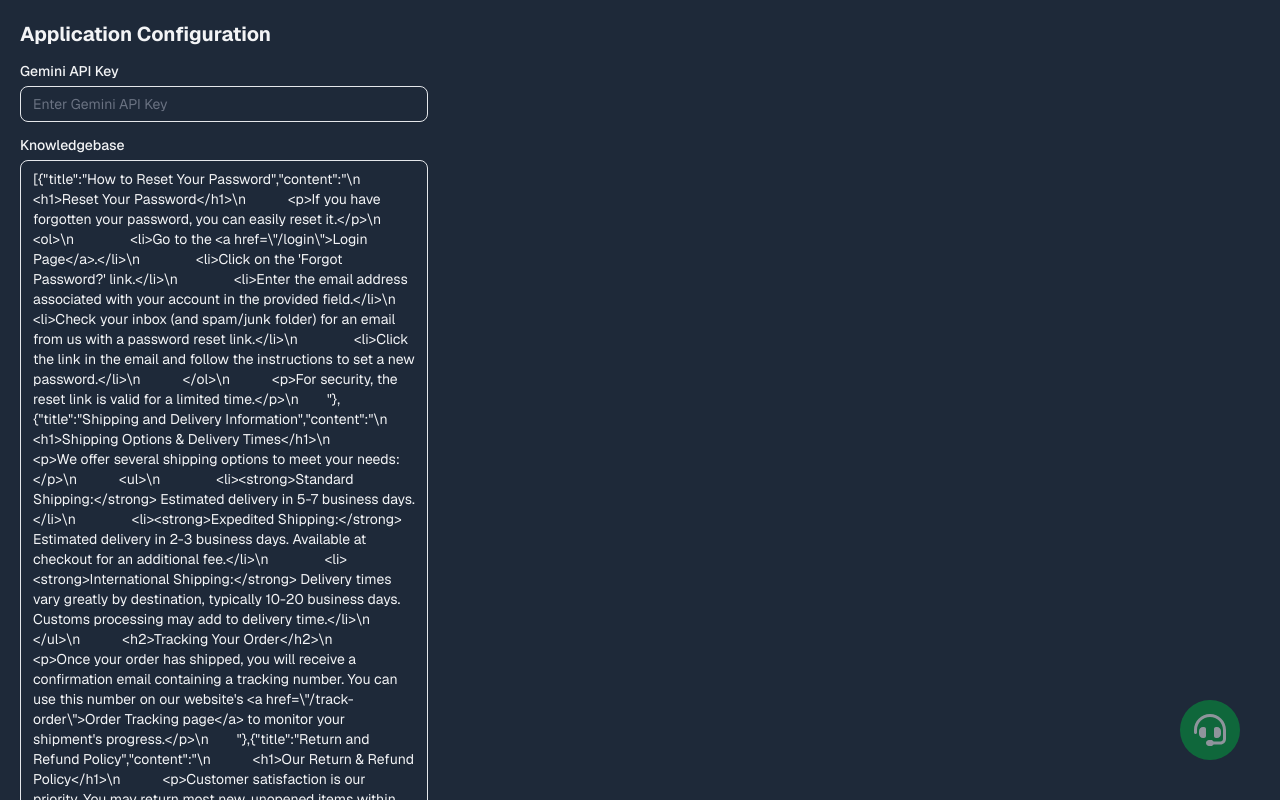
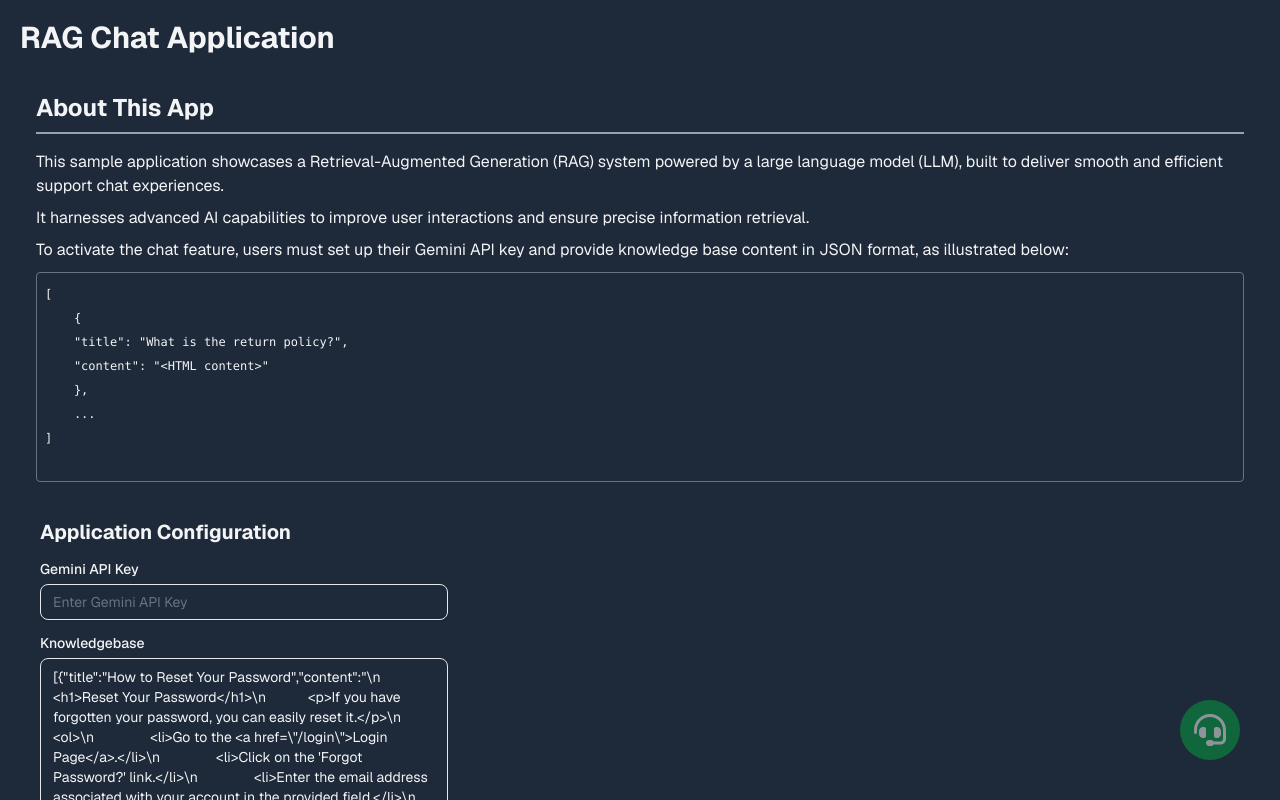
Before and after one commit to harimaurya/hm-support-chat, a Next.js app: page / in a window 1280 px wide. Shown: the top 800 px of the page. Built offline with nearby package versions, Linux system fonts and the light colour scheme.

Commit message:
Added about content

```diff
--- a/app/layout.tsx
+++ b/app/layout.tsx
@@ -14,7 +14,7 @@ const geistMono = Geist_Mono({
 });
 
 export const metadata: Metadata = {
-  title: "HM Support Chat App",
+  title: "RAG Chat Application",
   description: "A modern, LLM-powered Retrieval Augmented Generation (RAG) system for seamless support chat experiences.",
 };
 
--- a/app/page.tsx
+++ b/app/page.tsx
@@ -1,11 +1,17 @@
+import About from "@/components/about/about";
 import AppConfig from "@/components/app-config/app-config";
 import Chat from "@/components/chat/chat";
 
 export default function Home() {
   return (
     <>
-      <AppConfig />
-      <Chat />
+      <div className="container mx-auto p-5">
+        <h1 className="text-3xl font-bold mb-5">RAG Chat Application</h1>
+
+        <About />
+        <AppConfig />
+        <Chat />
+      </div>
     </>
   );
 }
--- /dev/null
+++ b/components/about/about.tsx
@@ -0,0 +1,42 @@
+export default function About() {
+  return (
+    <div className="p-4">
+      <h1 className="text-2xl font-bold border-b-2 pb-2 border-b-gray-400 mb-4">
+        About This App
+      </h1>
+      <article className="text-gray-100">
+        <p>
+          This sample application showcases a Retrieval-Augmented Generation
+          (RAG) system powered by a large language model (LLM), built to deliver
+          smooth and efficient support chat experiences.
+        </p>
+        <p className="mt-2">
+          It harnesses advanced AI capabilities to improve user interactions and
+          ensure precise information retrieval.
+        </p>
+        <p className="mt-2">
+          To activate the chat feature, users must set up their Gemini API key
+          and provide knowledge base content in JSON format, as illustrated
+          below:
+        </p>
+        <pre className="border border-gray-500 mt-2.5 p-2 rounded">
+          <code className="text-xs">
+            {`[
+    {
+    "title": "What is the return policy?",
+    "content": "<HTML content>"
+    },
+    ...
+]
+          `}
+          </code>
+        </pre>
+      </article>
+    </div>
+  );
+}
+
+export const metadata = {
+  title: "About",
+  description: "Learn more about this support chat application.",
+};
--- a/components/app-config/app-config.tsx
+++ b/components/app-config/app-config.tsx
@@ -6,13 +6,11 @@ import useChatConfig from "@/store/chat-config";
 import { Textarea } from "../ui/textarea";
 
 export default function AppConfig() {
-  const {
-    setGeminiApiKey,
-    setKnowledgebase,
-    state
-  } = useChatConfig();
+  const { setGeminiApiKey, setKnowledgebase, state } = useChatConfig();
 
-  const handleInputChange = (e: React.ChangeEvent<HTMLInputElement | HTMLTextAreaElement>) => {
+  const handleInputChange = (
+    e: React.ChangeEvent<HTMLInputElement | HTMLTextAreaElement>
+  ) => {
     const { name, value } = e.target;
     switch (name) {
       case "gemini-api-key":
@@ -27,8 +25,7 @@ export default function AppConfig() {
   };
   return (
     <div className="app-config w-full max-w-md p-5">
-      <h1 className="text-xl font-bold mb-4">Application Configuration</h1>
-
+      <h2 className="text-xl font-bold mb-4">Application Configuration</h2>
       <form className="space-y-4">
         {/* GEMINI Key */}
         <div className="form-group space-y-2">
```
